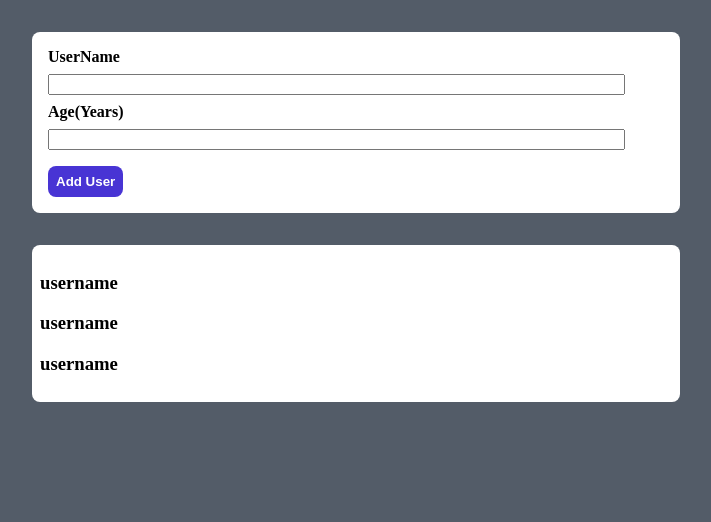
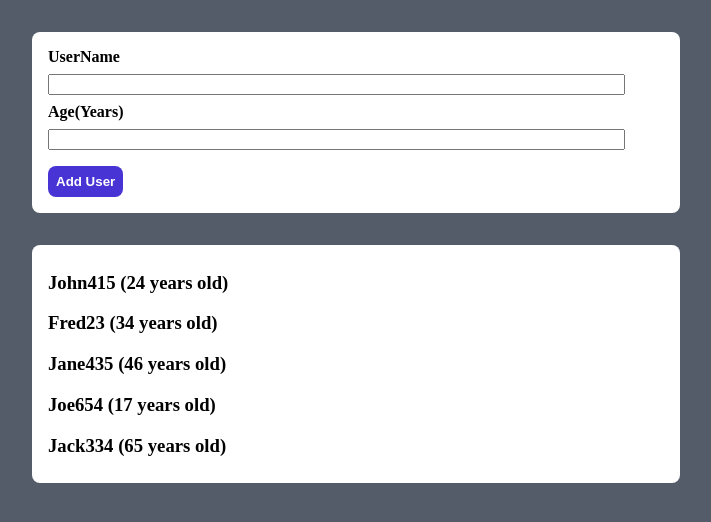
Before and after one commit to amodeose/user-list-react, a React (Create React App) app: page / in a window 1280 px wide. Shown: the top 522 px of the page, without its empty margins (284-995 px from the left). Built offline with nearby package versions, Linux system fonts and the light colour scheme.

Commit message:
dynamically render User components from state

```diff
--- /dev/null
+++ b/src/components/User.css
@@ -0,0 +1,3 @@
+h3 {
+    margin-left: 0.5rem;
+}
--- /dev/null
+++ b/src/components/User.js
@@ -0,0 +1,7 @@
+import "./User.css";
+
+const User = (props) => {
+  return <h3>{props.username + " (" + props.age + " years old)"}</h3>;
+};
+
+export default User;
--- a/src/components/UserList.js
+++ b/src/components/UserList.js
@@ -1,14 +1,14 @@
 import "./UserList.css";
+import User from "./User";
 
 const UserList = (props) => {
-
-    console.log(props.users);
-
   return (
     <div className="card">
-      <h3>username</h3>
-      <h3>username</h3>
-      <h3>username</h3>
+      <div>
+        {props.users.map((user, index) => (
+          <User key={index} id={index} username={user.username} age={user.age}></User>
+        ))}
+      </div>
     </div>
   );
 };
```
